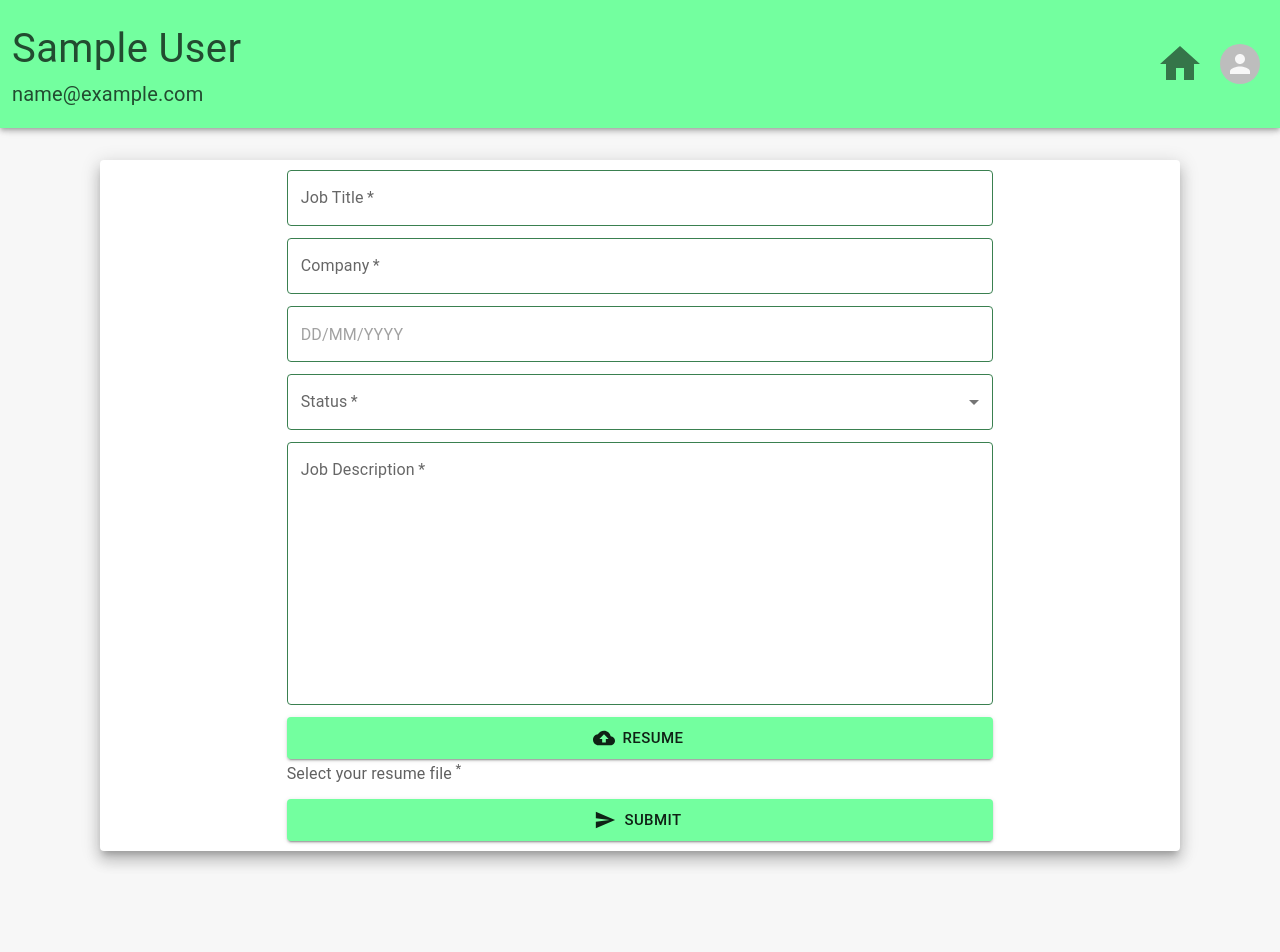
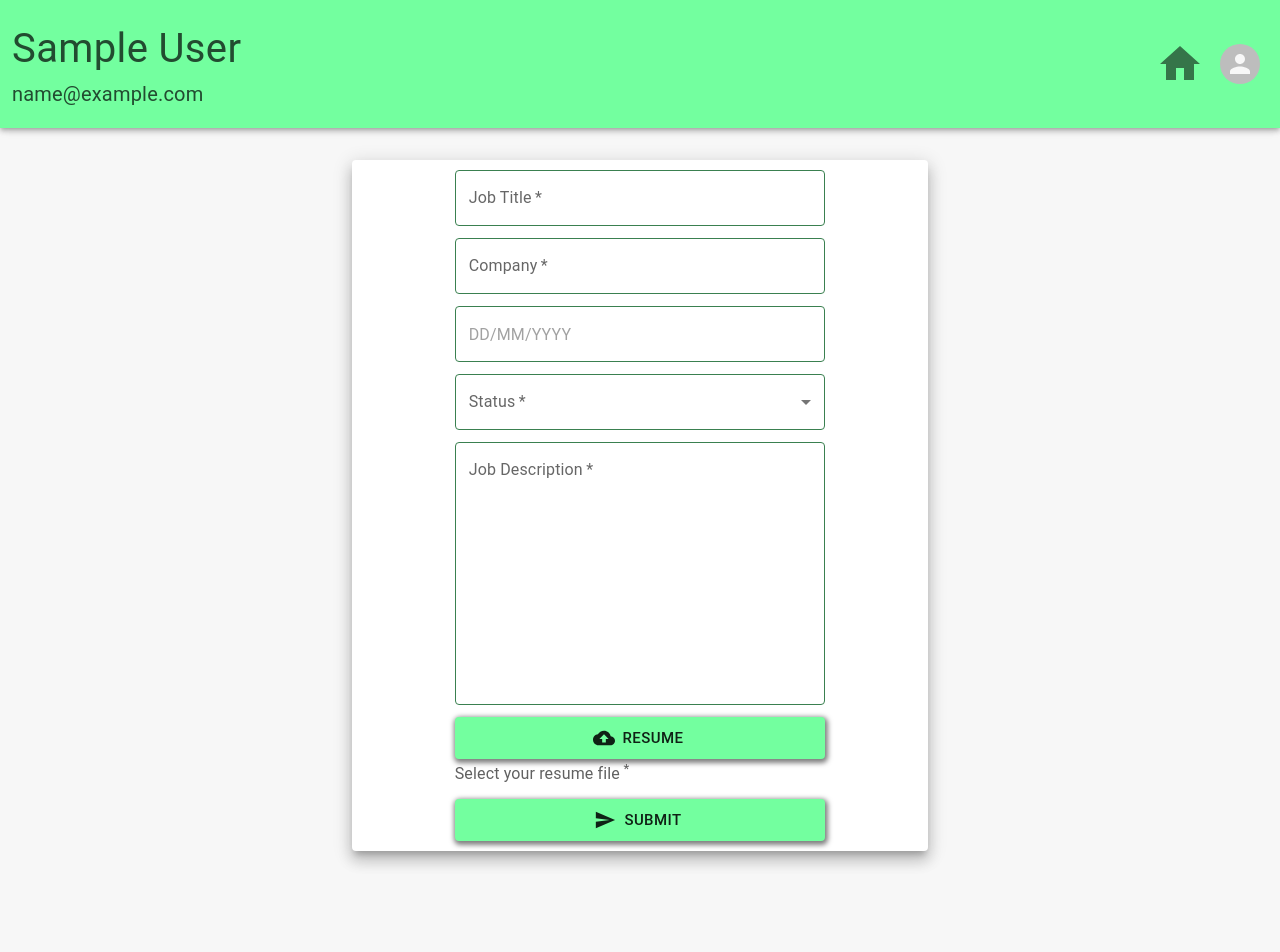
Before and after one commit to Anurag41682/JobTracker, a React (Vite) app in the folder client/: page /home/add in a window 1280 px wide. Shown: the top 952 px of the page. Built offline with nearby package versions, Linux system fonts and the light colour scheme; sample sign-in values are in the browser's storage.

Commit message:
Updated Some UI

```diff
--- a/client/src/components/Add/Add.jsx
+++ b/client/src/components/Add/Add.jsx
@@ -13,6 +13,7 @@ import {
   Button,
   Grid,
   Typography,
+  Container,
 } from "@mui/material";
 import { DatePicker } from "@mui/x-date-pickers/DatePicker";
 import CloudUploadIcon from "@mui/icons-material/CloudUpload";
@@ -86,6 +87,7 @@ function Add() {
         <Header decoded={decodedToken} />
         {/* --------- */}
         <form onSubmit={handleSubmit}>
+          <Container style={{ maxWidth: "600px", margin: "0 auto" }}>
             <Paper
               elevation={10}
               sx={{
@@ -93,7 +95,6 @@ function Add() {
                 justifyContent: "center",
                 alignItems: "center",
                 my: "20vh",
-              mx: { md: 25, sm: 12, xs: 4 },
                 padding: "10px",
               }}
             >
@@ -169,7 +170,10 @@ function Add() {
                     variant="contained"
                     startIcon={<CloudUploadIcon />}
                     size="large"
-                  sx={{ minWidth: "120px" }}
+                    sx={{
+                      minWidth: "120px",
+                      boxShadow: "1px 2px 5px 2px rgba(0,0,0,0.5)",
+                    }}
                     fullWidth
                   >
                     Resume
@@ -196,7 +200,10 @@ function Add() {
                     color="primary"
                     startIcon={<SendIcon />}
                     size="large"
-                  sx={{ minWidth: "120px" }}
+                    sx={{
+                      minWidth: "120px",
+                      boxShadow: "1px 2px 5px 2px rgba(0,0,0,0.5)",
+                    }}
                     fullWidth
                   >
                     Submit
@@ -204,6 +211,7 @@ function Add() {
                 </Grid>
               </Grid>
             </Paper>
+          </Container>
         </form>
         {/* ----------- */}
         <Footer />
--- a/client/src/components/Landing/Landing.jsx
+++ b/client/src/components/Landing/Landing.jsx
@@ -64,9 +64,10 @@ function Landing() {
               variant="contained"
               color="primary"
               onClick={handleAddClick}
-              size="large"
               startIcon={<AddCircleIcon />}
-              style={{ color: `${theme.palette.primary[800]}` }}
+              style={{
+                color: `${theme.palette.primary[800]}`,
+              }}
             >
               Add
             </StyledButton>
@@ -113,9 +114,10 @@ function Landing() {
             <StyledButton
               variant="contained"
               onClick={handleInfoClick}
-              size="large"
               startIcon={<InfoIcon></InfoIcon>}
-              style={{ color: `${theme.palette.primary[800]}` }}
+              style={{
+                color: `${theme.palette.primary[800]}`,
+              }}
             >
               View details
             </StyledButton>
```
Also changed, not shown: 1 other file (tests, documents, lock files or other folders). Lines whose indentation alone changed are shown as unchanged.
